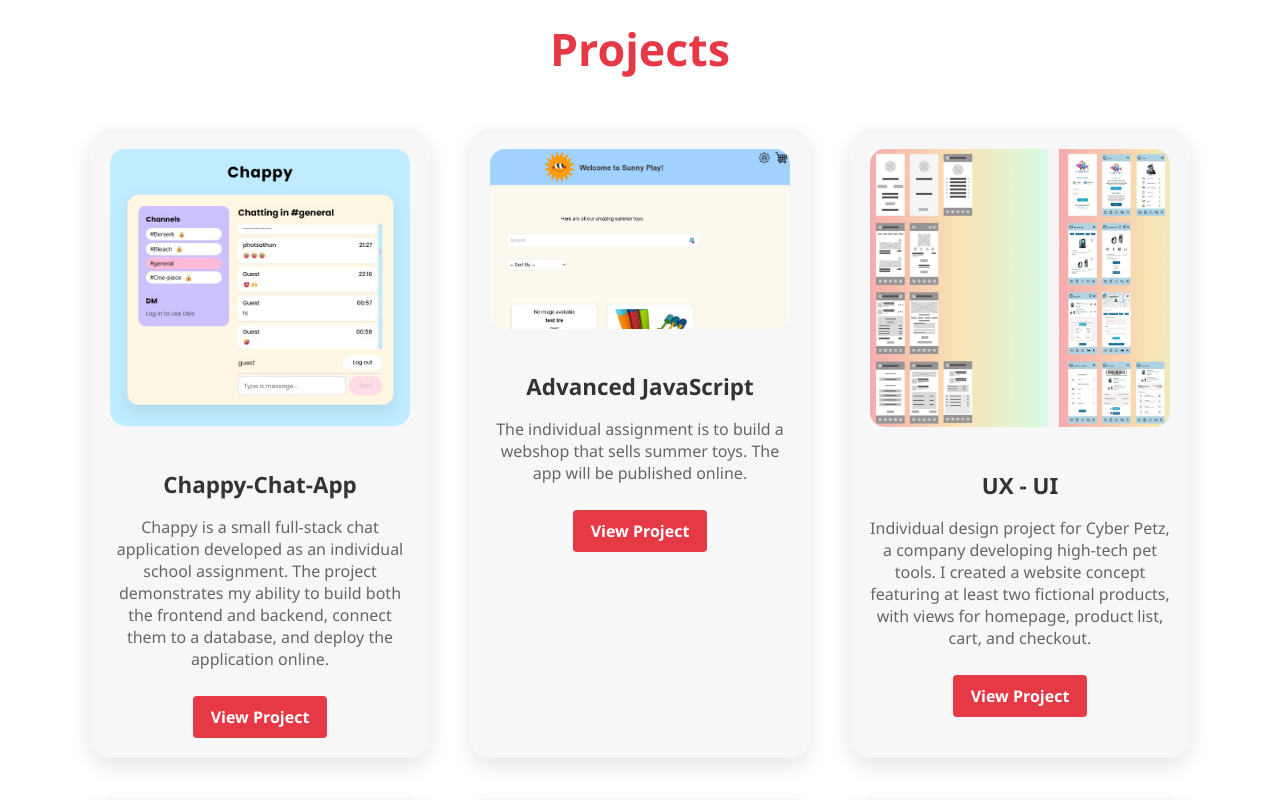
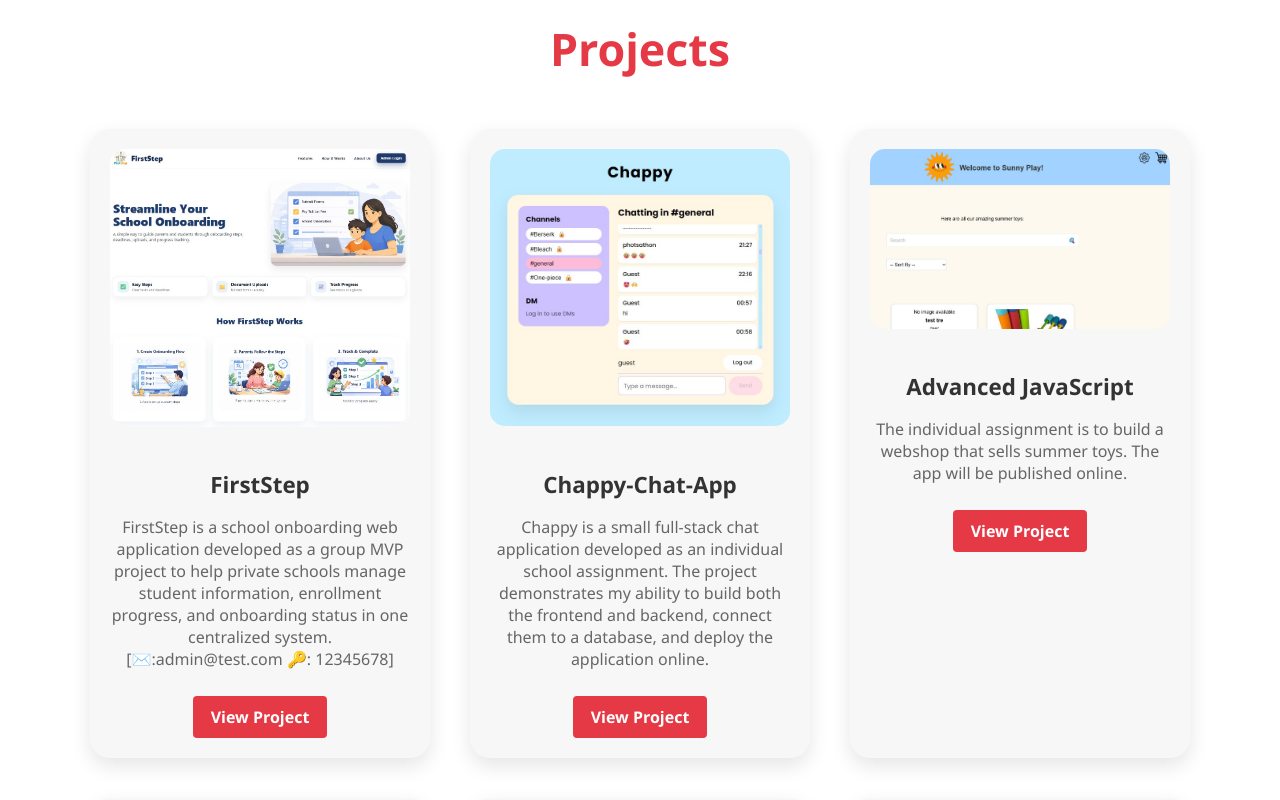
Before and after one commit to Photsathon-Karlsson/photsathon-portfolio, a React (Vite) app: page / in a window 1280 px wide. Shown: the part 2500-3300 px from the top of the page. Built offline with nearby package versions, Linux system fonts and the light colour scheme.

Commit message:
Added project FirstStep

```diff
--- a/src/pages/Projects.jsx
+++ b/src/pages/Projects.jsx
@@ -6,6 +6,13 @@ const Projects = () => {
   const { t } = useTranslation();
 
   const projects = [
+    {
+      id: 13,
+      title: 'FirstStep',
+      description: 'FirstStep is a school onboarding web application developed as a group MVP project to help private schools manage student information, enrollment progress, and onboarding status in one centralized system. [✉️:admin@test.com 🔑: 12345678]',
+      image: `${import.meta.env.BASE_URL}img/Project-FirstStep.jpg`,
+      link: 'https://lnkd.in/gW-ep64e',
+    },
     {
       id: 12,
       title: 'Chappy-Chat-App',
```
Also changed, not shown: public/img/Project-FirstStep.jpg (added).
